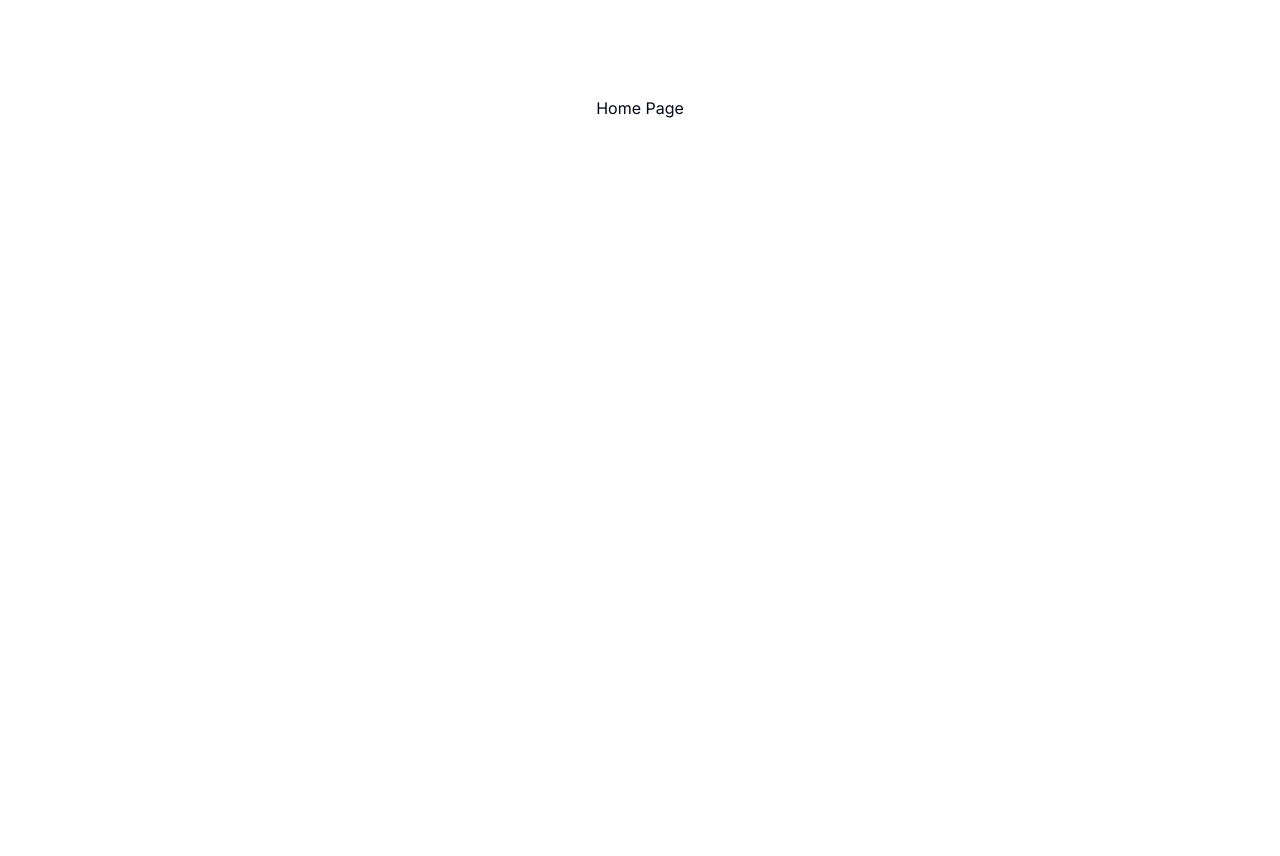
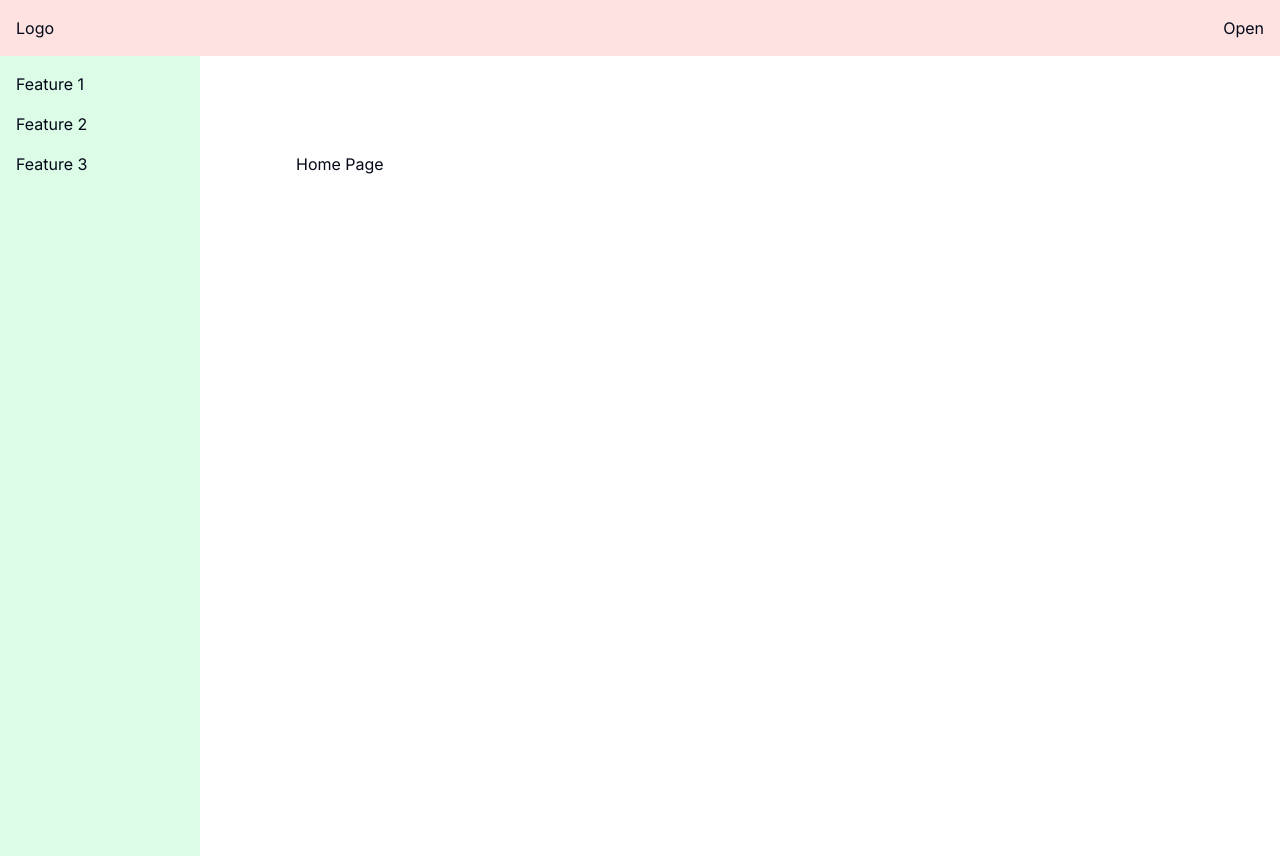
Before and after one commit to kennyho-code/cruddy-crud, a Next.js app: page / in a window 1280 px wide. Before the commit the page ends 800 px from the top, so only its background shows below. Built offline with nearby package versions, Linux system fonts and the light colour scheme.

Commit message:
feat: add layout

```diff
--- a/package.json
+++ b/package.json
@@ -9,6 +9,7 @@
     "lint": "next lint"
   },
   "dependencies": {
+    "@radix-ui/react-popover": "^1.1.1",
     "class-variance-authority": "^0.7.0",
     "clsx": "^2.1.1",
     "lucide-react": "^0.411.0",
--- a/src/app/layout.tsx
+++ b/src/app/layout.tsx
@@ -1,7 +1,8 @@
 import type { Metadata } from "next";
 import { Inter } from "next/font/google";
 import "./globals.css";
-import Link from "next/link";
+import Header from "@/components/layout/Header";
+import SideBar from "@/components/layout/SideBar";
 
 const inter = Inter({ subsets: ["latin"] });
 
@@ -17,29 +18,14 @@ export default function RootLayout({
 }>) {
   return (
     <html lang="en">
-      <body className={inter.className}>{children}</body>
+      <body className={inter.className}>
+        <Header />
+        <div className="flex">
+          <SideBar />
+
+          {children}
+        </div>
+      </body>
     </html>
   );
 }
-
-const links = [
-  { href: "/feature-1", label: "Feature 1" },
-  { href: "/feature-2", label: "Feature 2" },
-  { href: "/feature-3", label: "Feature 3" },
-];
-
-function Header() {
-  <header>
-    <nav>
-      <ul>
-        {links.map((link) => (
-          <li key={link.label}>
-            <Link href={link.href}>{link.label}</Link>
-          </li>
-        ))}
-      </ul>
-    </nav>
-  </header>;
-}
-
-function SideBar() {}
--- /dev/null
+++ b/src/components/layout/Header.tsx
@@ -0,0 +1,27 @@
+"use client";
+
+import {
+  Popover,
+  PopoverContent,
+  PopoverTrigger,
+} from "@/components/ui/popover";
+
+function Header() {
+  return (
+    <header className="bg-red-100 flex justify-between p-4">
+      <div>Logo</div>
+      <Profile />
+    </header>
+  );
+}
+
+function Profile() {
+  return (
+    <Popover>
+      <PopoverTrigger>Open</PopoverTrigger>
+      <PopoverContent>Place content for the popover here.</PopoverContent>
+    </Popover>
+  );
+}
+
+export default Header;
--- /dev/null
+++ b/src/components/layout/SideBar.tsx
@@ -0,0 +1,26 @@
+type Link = {
+  href: string;
+  label: string;
+};
+
+const links: Link[] = [
+  { href: "/feature-1", label: "Feature 1" },
+  { href: "/feature-2", label: "Feature 2" },
+  { href: "/feature-3", label: "Feature 3" },
+];
+
+function SideBar() {
+  return (
+    <aside className="bg-green-100 w-[200px] h-screen">
+      <nav>
+        <ul className="p-4 flex flex-col gap-4">
+          {links.map((link) => (
+            <li key={link.href}>{link.label}</li>
+          ))}
+        </ul>
+      </nav>
+    </aside>
+  );
+}
+
+export default SideBar;
--- /dev/null
+++ b/src/components/ui/popover.tsx
@@ -0,0 +1,31 @@
+"use client"
+
+import * as React from "react"
+import * as PopoverPrimitive from "@radix-ui/react-popover"
+
+import { cn } from "@/lib/utils"
+
+const Popover = PopoverPrimitive.Root
+
+const PopoverTrigger = PopoverPrimitive.Trigger
+
+const PopoverContent = React.forwardRef<
+  React.ElementRef<typeof PopoverPrimitive.Content>,
+  React.ComponentPropsWithoutRef<typeof PopoverPrimitive.Content>
+>(({ className, align = "center", sideOffset = 4, ...props }, ref) => (
+  <PopoverPrimitive.Portal>
+    <PopoverPrimitive.Content
+      ref={ref}
+      align={align}
+      sideOffset={sideOffset}
+      className={cn(
+        "z-50 w-72 rounded-md border bg-popover p-4 text-popover-foreground shadow-md outline-none data-[state=open]:animate-in data-[state=closed]:animate-out data-[state=closed]:fade-out-0 data-[state=open]:fade-in-0 data-[state=closed]:zoom-out-95 data-[state=open]:zoom-in-95 data-[side=bottom]:slide-in-from-top-2 data-[side=left]:slide-in-from-right-2 data-[side=right]:slide-in-from-left-2 data-[side=top]:slide-in-from-bottom-2",
+        className
+      )}
+      {...props}
+    />
+  </PopoverPrimitive.Portal>
+))
+PopoverContent.displayName = PopoverPrimitive.Content.displayName
+
+export { Popover, PopoverTrigger, PopoverContent }
```
Also changed, not shown: 1 other file (tests, documents, lock files or other folders).
